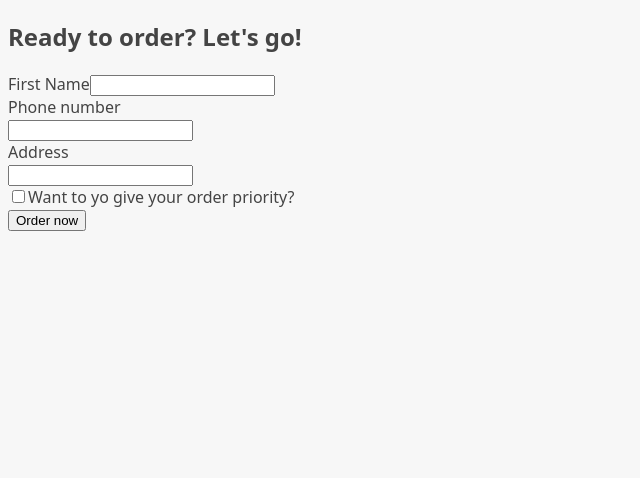
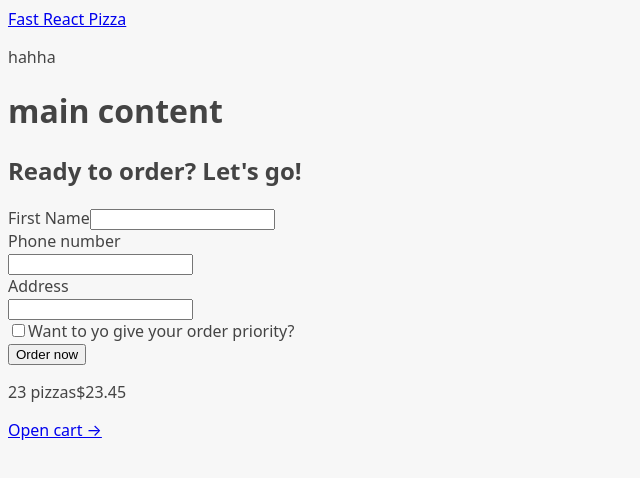
Before and after one commit to armangral/pizza-app, a React (Vite) app: page /order/new in a window 1280 px wide. Shown: the top 478 px of the page, without its empty margins (0-640 px from the left). Built offline with nearby package versions, Linux system fonts and the light colour scheme.

Commit message:
building app layout

```diff
--- a/src/App.jsx
+++ b/src/App.jsx
@@ -4,8 +4,12 @@
 import Cart from "./features/cart/Cart";
 import CreateOrder from "./features/order/CreateOrder";
 import Order from "./features/order/Order";
+import AppLayout from "./ui/AppLayout";
 
 const router = createBrowserRouter([
+  {
+    element: <AppLayout />,
+    children: [
       {
         path: "/",
         element: <Home />,
@@ -29,6 +33,8 @@
         path: "/order/:orderId",
         element: <Order />,
       },
+    ],
+  },
 ]);
 
 function App() {
--- a/src/features/cart/CartOverview.jsx
+++ b/src/features/cart/CartOverview.jsx
@@ -1,3 +1,5 @@
+import { Link } from "react-router-dom";
+
 function CartOverview() {
   return (
     <div>
@@ -5,7 +7,7 @@
         <span>23 pizzas</span>
         <span>$23.45</span>
       </p>
-      <a href="#">Open cart &rarr;</a>
+      <Link to="/cart">Open cart &rarr;</Link>
     </div>
   );
 }
--- a/src/ui/AppLayout.jsx
+++ b/src/ui/AppLayout.jsx
@@ -1,5 +1,20 @@
+import { Outlet } from "react-router-dom";
+import CartOverview from "../features/cart/CartOverview";
+import Header from "./Header";
+
 function AppLayout() {
-  return <div></div>;
+  return (
+    <div>
+      <Header />
+
+      <main>
+        <h1>main content</h1>
+        <Outlet />
+      </main>
+
+      <CartOverview />
+    </div>
+  );
 }
 
 export default AppLayout;
--- a/src/ui/Header.jsx
+++ b/src/ui/Header.jsx
@@ -1,5 +1,12 @@
+import { Link } from "react-router-dom";
+
 function Header() {
-  return <div></div>;
+  return (
+    <header>
+      <Link to="/">Fast React Pizza</Link>
+      <p>hahha</p>
+    </header>
+  );
 }
 
 export default Header;
```
Lines whose indentation alone changed are shown as unchanged.
